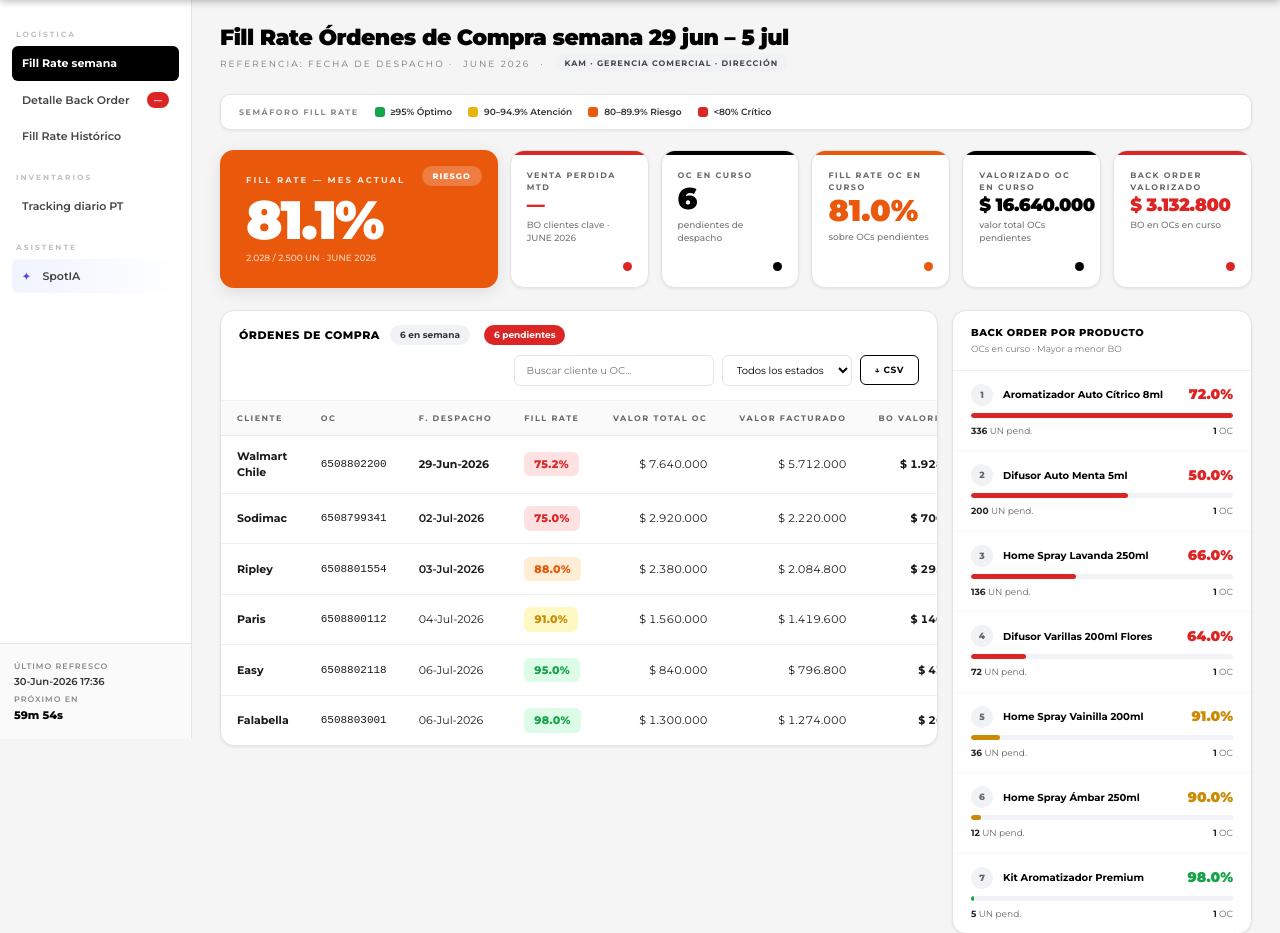
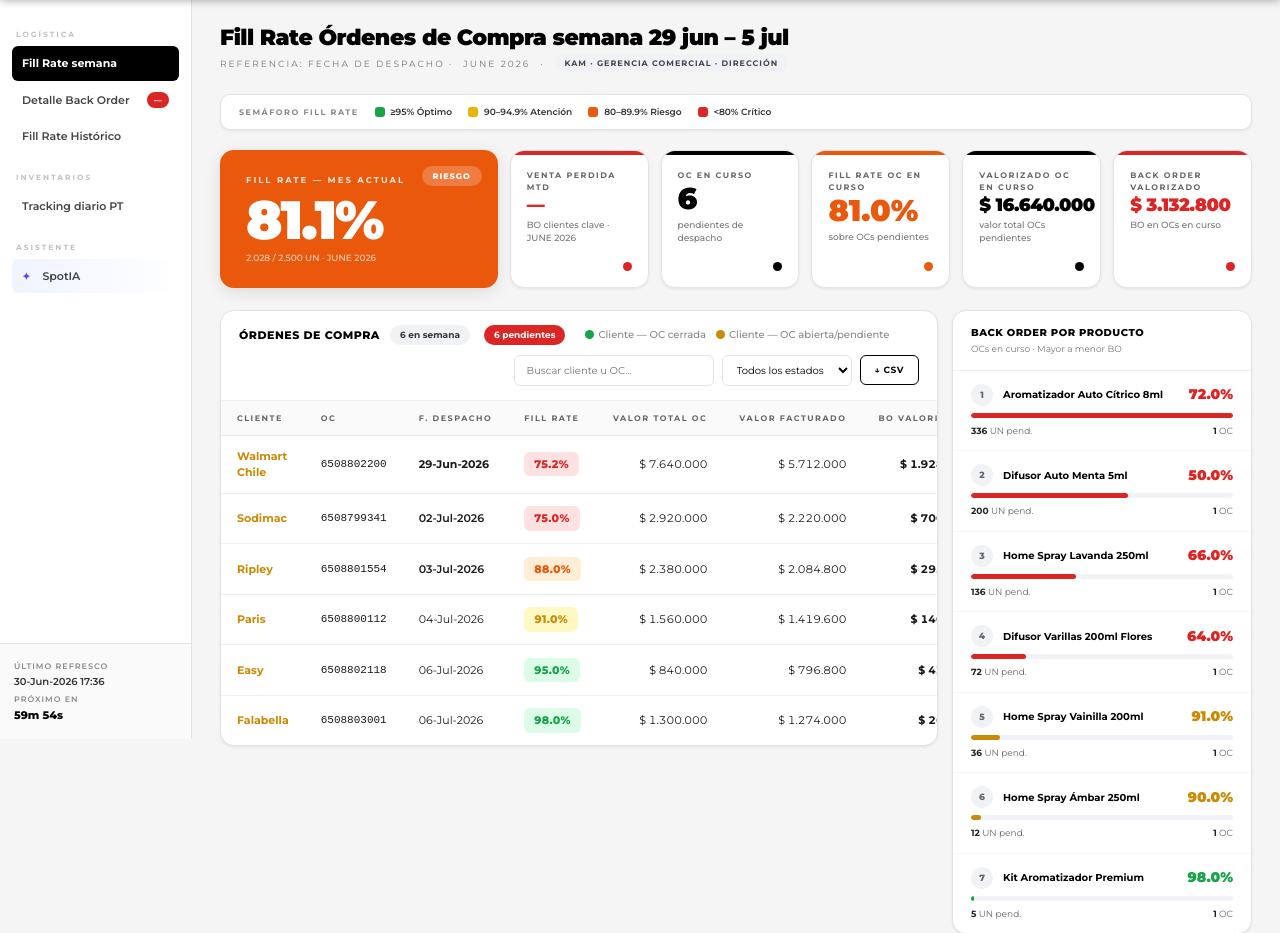
Before and after one commit to FranSpotEssence/spot-oc-visor, a Flask app: page / in a window 1280 px wide. Shown: the part 61-994 px from the top of the page. Run offline with Flask 3, Linux system fonts and the light colour scheme; some libraries are stand-ins or nearby versions.

Commit message:
Reconfigure Fill Rate PT order table: sort by dispatch date, color-code client by status
- Default sort is now strictly by fecha_despacho ascending (previously
  closed orders were always pushed to the bottom regardless of date)
- Client name highlighted green when OC is CERRADA, yellow when still
  open/pending, using the existing design palette (--c-green/--c-yellow)
- Added a small legend in the panel header explaining the color coding

Co-Authored-By: Claude Sonnet 4.6 <noreply@anthropic.com>

```diff
--- a/static/js/dashboard.js
+++ b/static/js/dashboard.js
@@ -41,9 +41,6 @@ function parseDispatchDate(str) {
 
 function sortWeekOrders(orders) {
   return [...orders].sort((a, b) => {
-    const aClosed = (a.estado || "").toUpperCase() === "CERRADA";
-    const bClosed = (b.estado || "").toUpperCase() === "CERRADA";
-    if (aClosed !== bClosed) return aClosed ? 1 : -1;
     const da = parseDispatchDate(a.fecha_despacho);
     const db = parseDispatchDate(b.fecha_despacho);
     if (!da && !db) return 0;
@@ -234,9 +231,12 @@ function renderTable(orders) {
     return;
   }
 
-  tbody.innerHTML = orders.map(r => `
+  tbody.innerHTML = orders.map(r => {
+    const cerrada = (r.estado || "").toUpperCase() === "CERRADA";
+    const clienteCls = cerrada ? "text-green" : "text-yellow";
+    return `
     <tr onclick="openDetail('${esc(r.oc)}','${esc(r.cliente)}')">
-      <td><strong>${esc(r.cliente)}</strong></td>
+      <td><strong class="${clienteCls}">${esc(r.cliente)}</strong></td>
       <td class="font-mono">${esc(r.oc)}</td>
       <td class="${r.fecha_clase}">${esc(r.fecha_despacho)}</td>
       <td><span class="fr-chip ${r.fr_chip}">${fmtPct(r.fill_rate)}</span></td>
@@ -245,7 +245,8 @@ function renderTable(orders) {
       <td class="col-money ${r.bo_valorizado > 0 ? 'bo-val-warn' : ''}">${fmtMoney(r.bo_valorizado)}</td>
       <td><button class="detail-btn" onclick="event.stopPropagation();openDetail('${esc(r.oc)}','${esc(r.cliente)}')">Ver →</button></td>
     </tr>
-  `).join("");
+  `;
+  }).join("");
 
   // Renderizar copia en sección OCs si existe
   const tbody2 = document.getElementById("ocTableBody2");
--- a/templates/dashboard.html
+++ b/templates/dashboard.html
@@ -130,6 +130,10 @@
             <span class="panel-title">Órdenes de Compra</span>
             <span class="panel-count" id="tableCount">—</span>
             <span class="panel-count" id="tablePendCount" style="background:#dc2626;color:#fff;margin-left:4px">—</span>
+            <span style="font-size:10px;color:#888;font-weight:500;display:flex;align-items:center;gap:10px;margin-left:10px">
+              <span style="display:flex;align-items:center;gap:4px"><span style="width:9px;height:9px;border-radius:50%;background:var(--c-green);display:inline-block"></span>Cliente — OC cerrada</span>
+              <span style="display:flex;align-items:center;gap:4px"><span style="width:9px;height:9px;border-radius:50%;background:var(--c-yellow);display:inline-block"></span>Cliente — OC abierta/pendiente</span>
+            </span>
             <div class="panel-filters ms-auto">
               <input type="text" id="searchInput" class="search-inp" placeholder="Buscar cliente u OC...">
               <select id="filtroEstado" class="filter-select">
```
